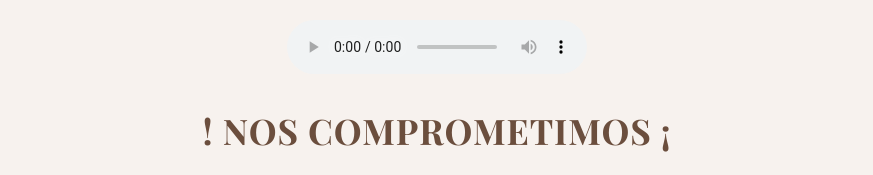
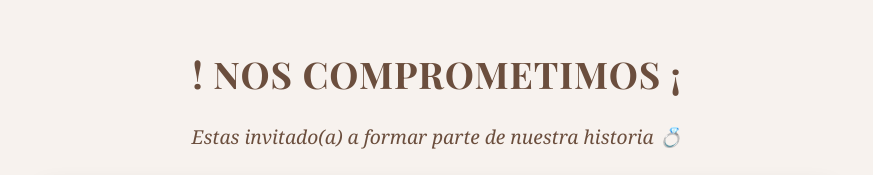
Before and after one commit to aleydavidcompromiso/24-01-2026, a plain HTML site: page index.html in a window 1280 px wide. Shown: the top 175 px of the page, without its empty margins (203-1076 px from the left). Drawn offline with nearby package versions, Linux system fonts and the light colour scheme.

Commit message:
Update index.html

```diff
--- a/index.html
+++ b/index.html
@@ -33,8 +33,8 @@
         /* TÍTULO ELEGANTE */
         h1 {
             font-family: 'Playfair Display', serif;
-            font-size: 2.2rem;
-            margin-top: 28px;
+            font-size: 2.3rem;
+            margin-top: 29px;
             letter-spacing: 0.9px;
         }
 
@@ -128,7 +128,7 @@
 <div class="container">
 
     <!-- Música de fondo -->
-  <audio controls autoplay>
+  <audio autoplay>
     <source src="musica de fondo.mp3" type="audio/mpeg">
       El navegador no puede reproducir el audio
 </audio>
```
